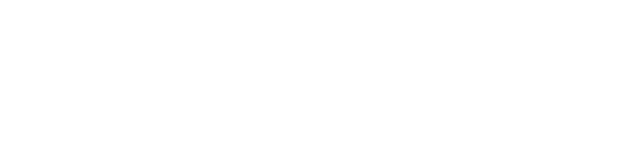
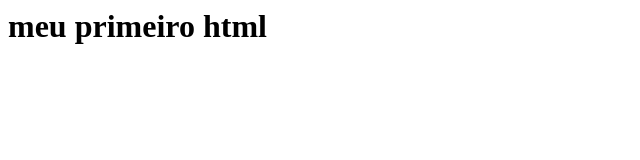
Before and after one commit to nicolasbarrossantos-cmd/nicolasbarros, a plain HTML site: page index.html in a window 1280 px wide. Shown: the whole page, without its empty margins (0-640 px from the left). Drawn offline with Linux system fonts and the light colour scheme.

Commit message:
atualização

```diff
--- a/index.html
+++ b/index.html
@@ -1,4 +1,5 @@
 <html>
 <body>
+    <h1>meu primeiro html</h1>
 </body>
 </html>
```
